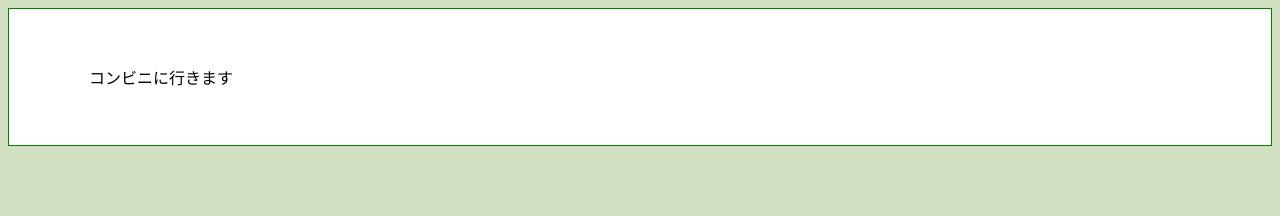
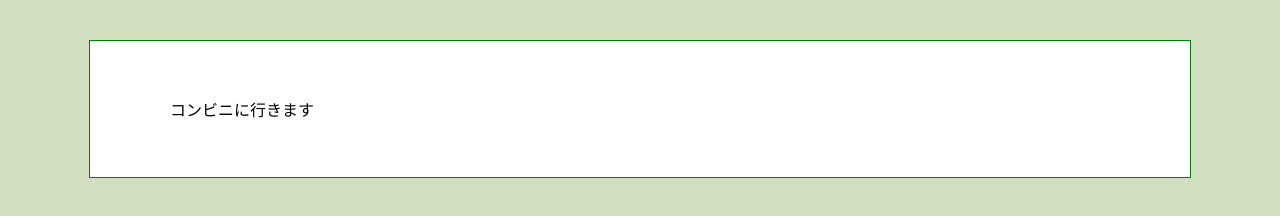
Before and after one commit to p156/web2-4, a plain HTML site: page index.html in a window 1280 px wide. Drawn offline with Linux system fonts and the light colour scheme.

Commit message:
Update default.css

```diff
--- a/css/default.css
+++ b/css/default.css
@@ -3,6 +3,8 @@ body{
 }
 
 #main{
+  width: 940px;
+  margin: 40px auto;
   padding: 40px 80px;
   border: green 1px solid;
   background-color:white;
```
